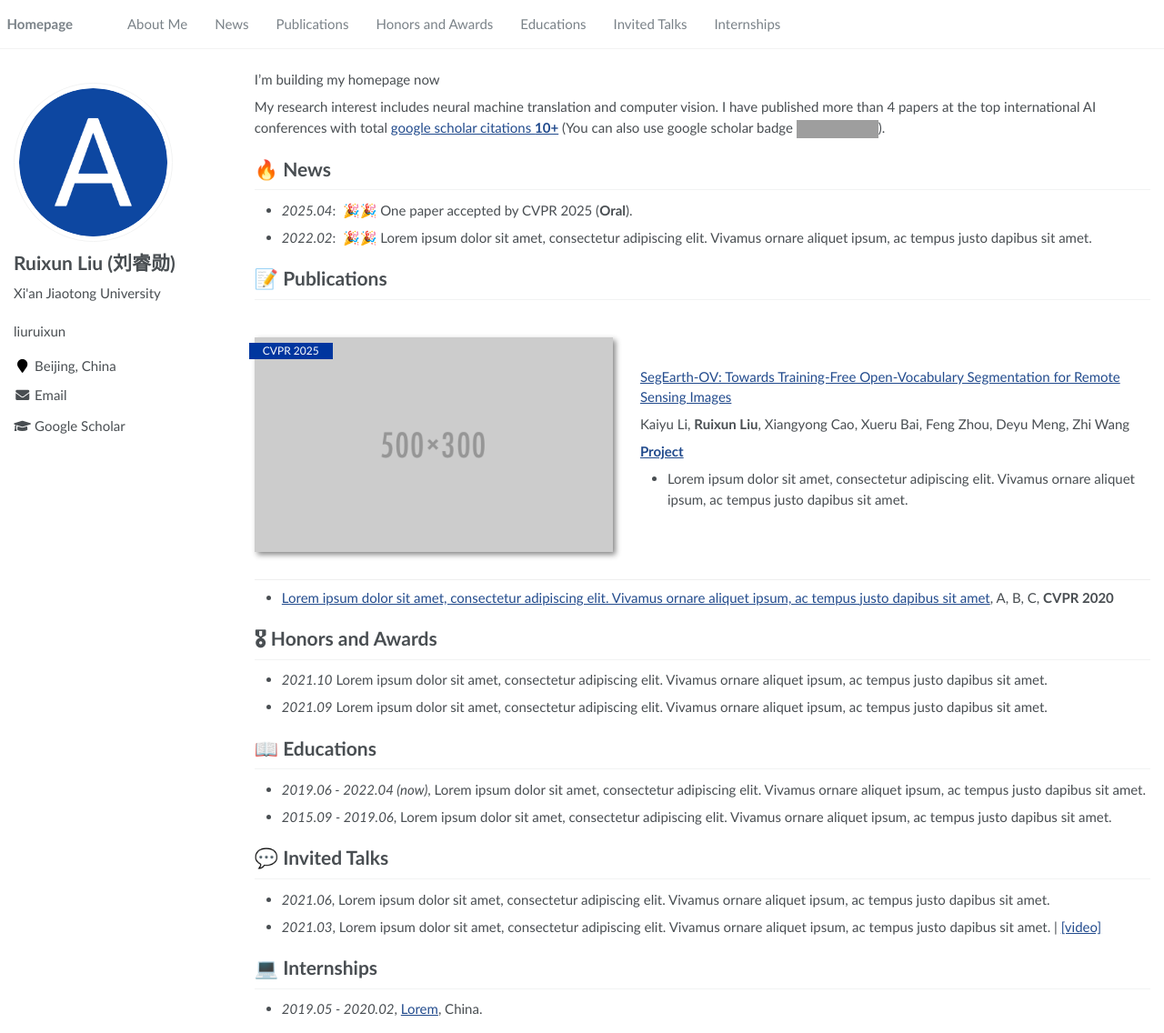
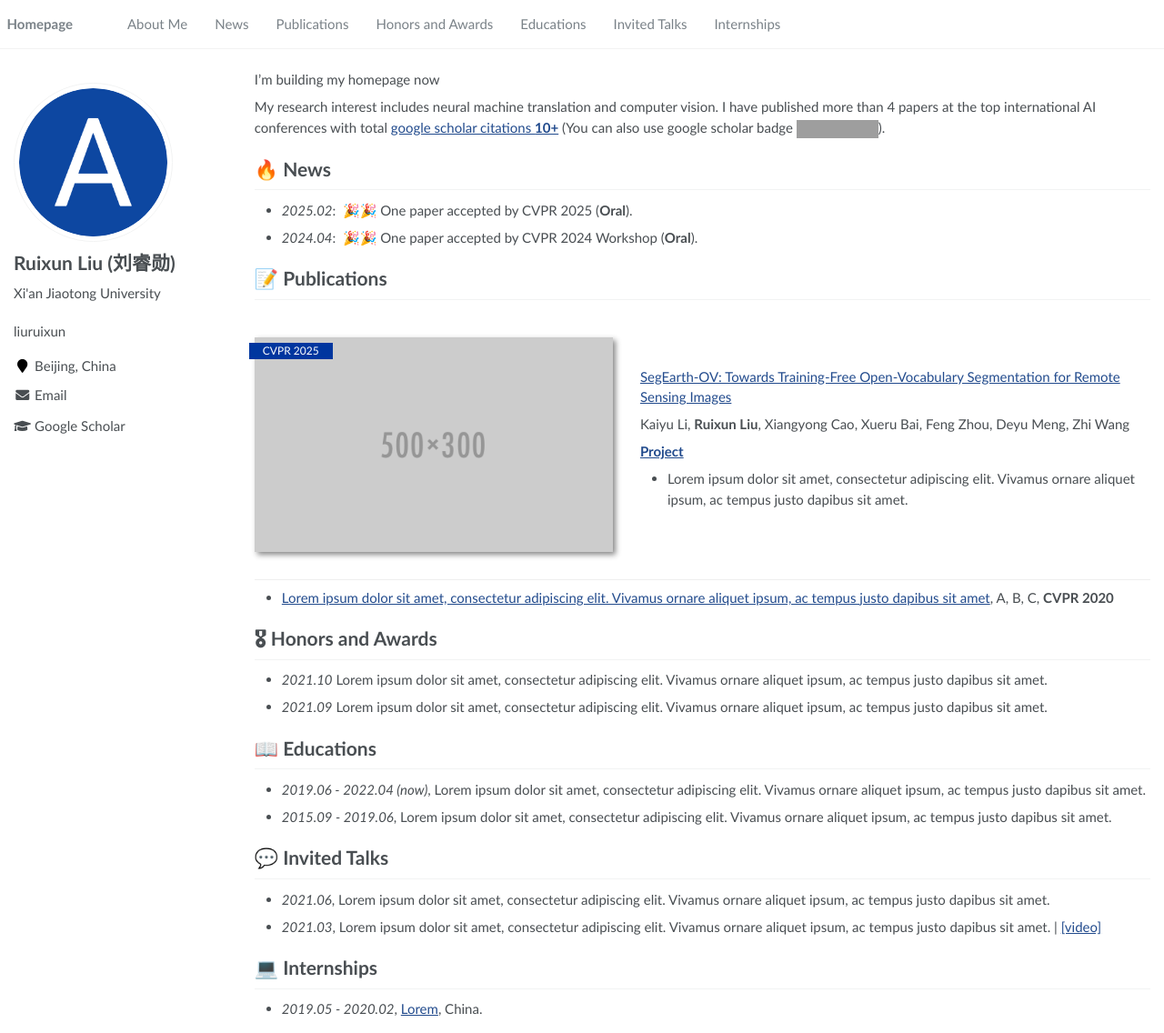
Before and after one commit to liuruixun/liuruixun.github.io, a Jekyll site: the page built from _pages/about.md, in a window 1280 px wide and 1136 px high. Shown: the whole window at 91% size. Built offline with Jekyll 4.4.1, drawn with Linux system fonts in a browser that asks for light colours; grey boxes are pictures that could not be loaded.

Commit message:
Update about.md

```diff
--- a/_pages/about.md
+++ b/_pages/about.md
@@ -23,8 +23,8 @@
 
 
 # 🔥 News
-- *2025.04*: &nbsp;🎉🎉 One paper accepted by CVPR 2025 (**Oral**).
-- *2022.02*: &nbsp;🎉🎉 Lorem ipsum dolor sit amet, consectetur adipiscing elit. Vivamus ornare aliquet ipsum, ac tempus justo dapibus sit amet.
+- *2025.02*: &nbsp;🎉🎉 One paper accepted by CVPR 2025 (**Oral**).
+- *2024.04*: &nbsp;🎉🎉 One paper accepted by CVPR 2024 Workshop (**Oral**).
 
 # 📝 Publications
 
```
